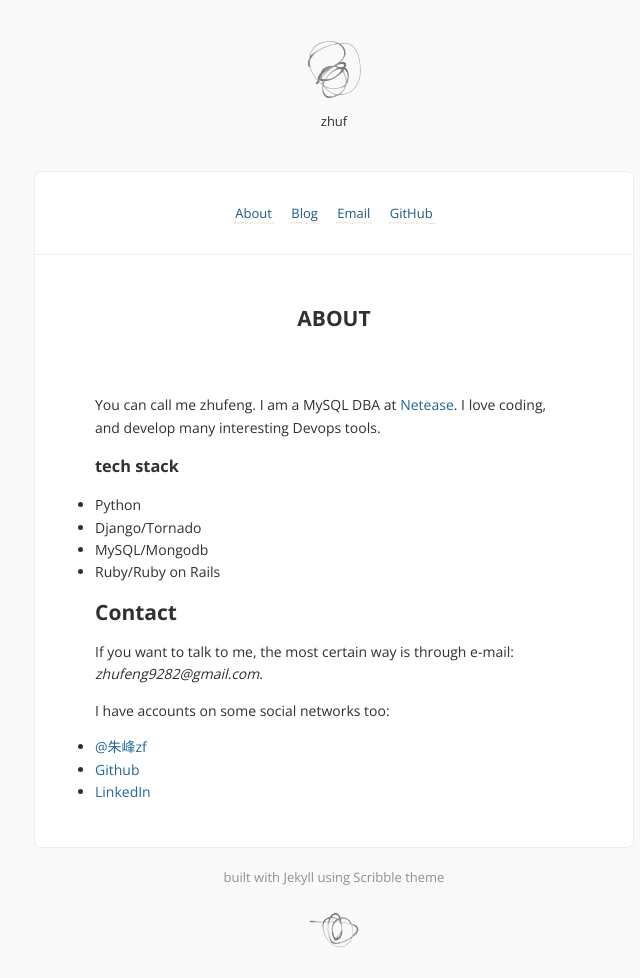
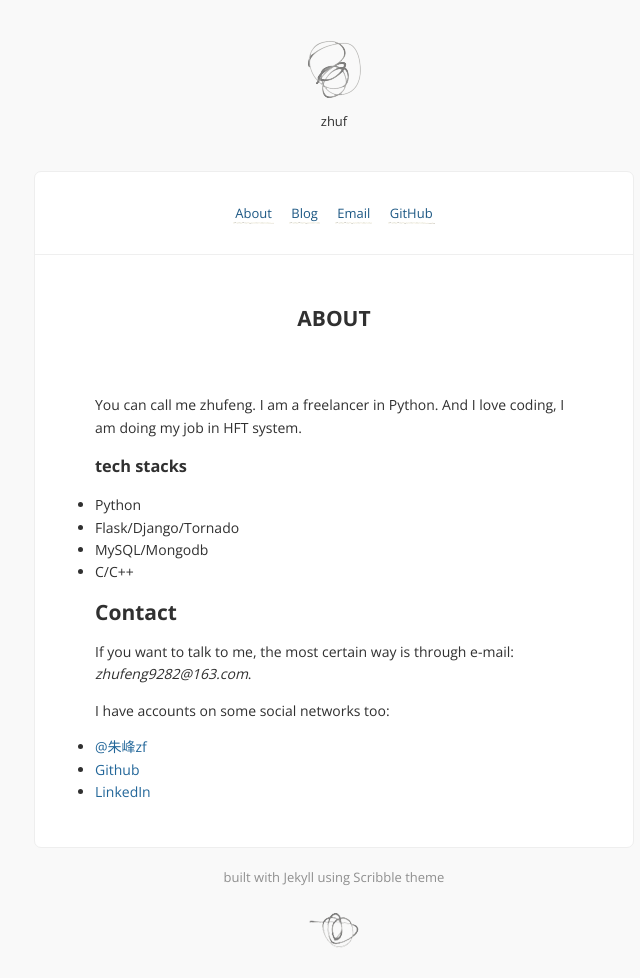
Before and after one commit to zhuf/zhuf.github.io, a Jekyll site: the page built from about.md, in a window 1280 px wide. Shown: the whole page, without its empty margins (306-946 px from the left). Built offline with Jekyll 4.4.1, drawn with Linux system fonts in a browser that asks for light colours; Markdown is read by kramdown in place of the engine named in the settings; comment, search, counter and statistics services are not loaded.

Commit message:
edit about

```diff
--- a/about.md
+++ b/about.md
@@ -3,18 +3,18 @@
 title: about
 ---
 
-You can call me zhufeng. I am a MySQL DBA at [Netease](http://www.163.com). I love coding, and develop many interesting Devops tools.
+You can call me zhufeng. I am a freelancer in Python. And  I love coding, I am doing my job in HFT system.
 
-### tech stack
+### tech stacks
 
 - Python
-- Django/Tornado
+- Flask/Django/Tornado
 - MySQL/Mongodb
-- Ruby/Ruby on Rails
+- C/C++
 
 ## Contact
 
-If you want to talk to me, the most certain way is through e-mail: _zhufeng9282@gmail.com_.
+If you want to talk to me, the most certain way is through e-mail: _zhufeng9282@163.com_.
 
 I have accounts on some social networks too:
 
```
